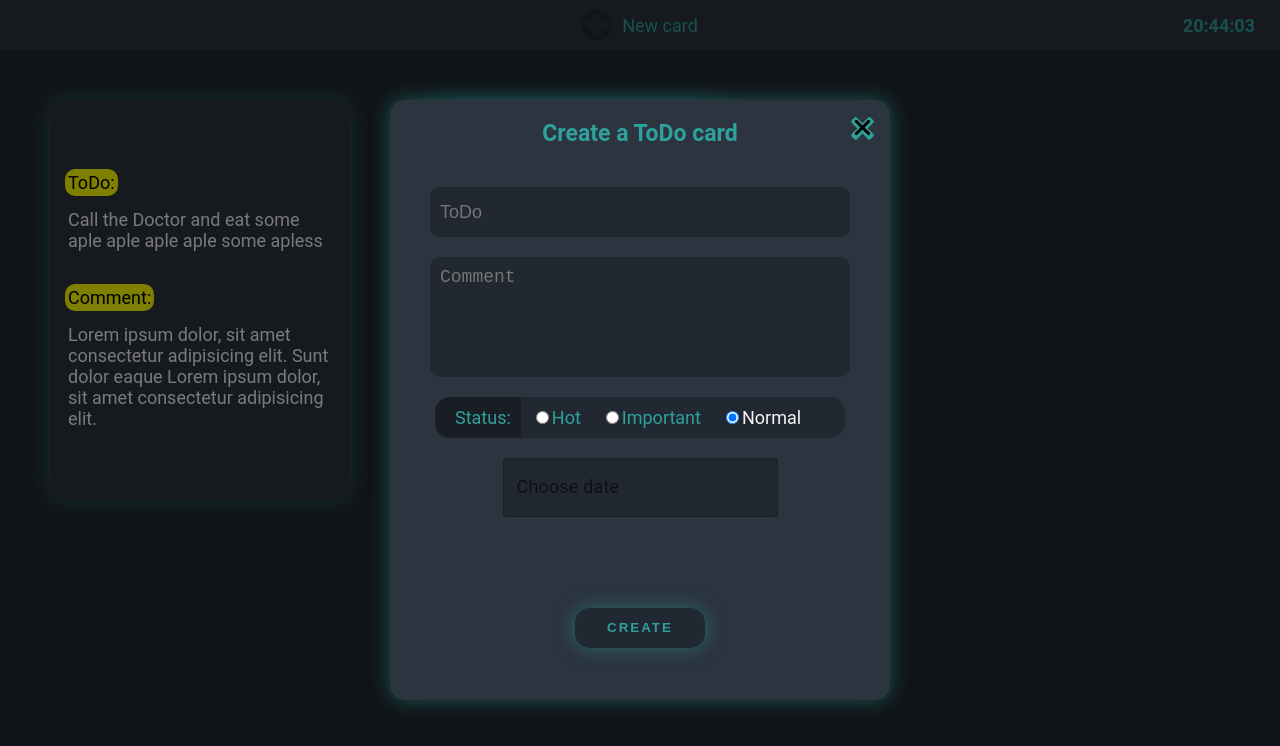
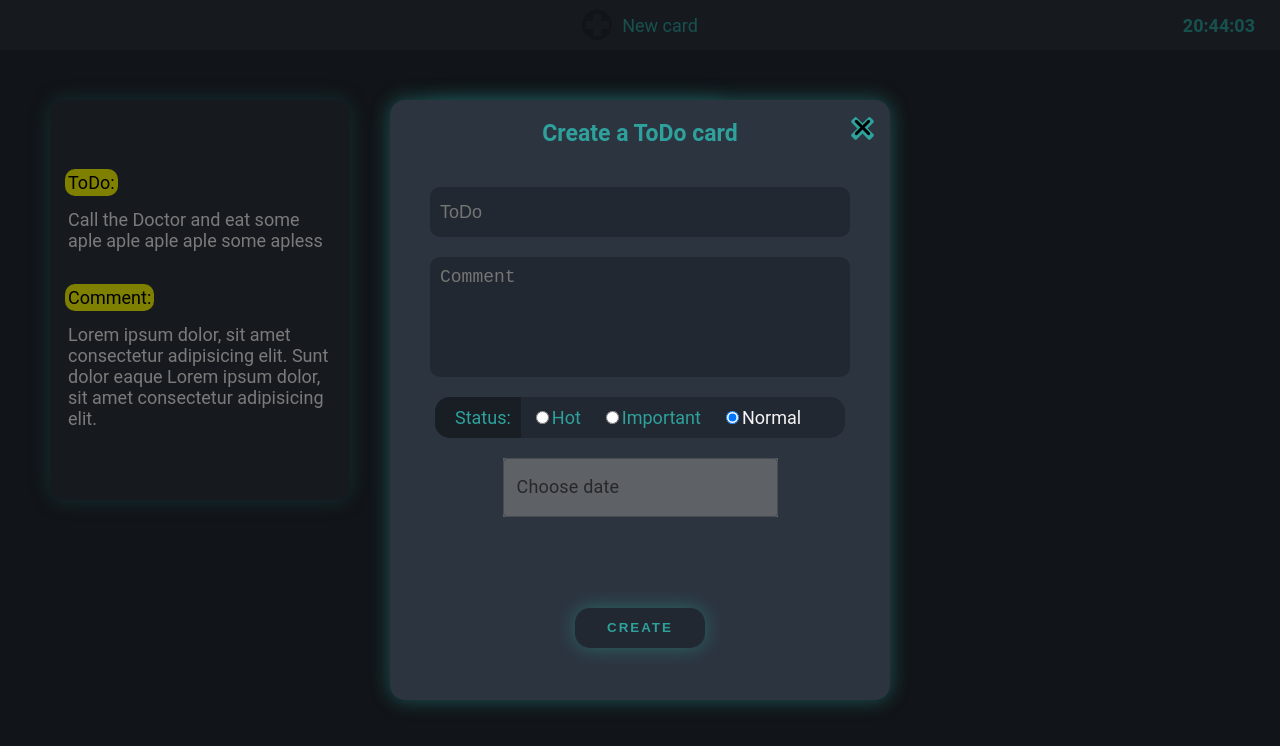
Before and after one commit to TonyNexis/ToDoBoardReactVite, a React (Vite) app: page / in a window 1280 px wide. Both pictures are taken after a click on the button "New card". Shown: the top 746 px of the page. Built offline with nearby package versions, Linux system fonts and the light colour scheme.

Commit message:
styles for dateTimePicker

```diff
--- a/package.json
+++ b/package.json
@@ -10,8 +10,6 @@
     "preview": "vite preview"
   },
   "dependencies": {
-    "@emotion/react": "^11.11.4",
-    "@emotion/styled": "^11.11.0",
     "@mui/material": "^5.15.11",
     "@mui/x-date-pickers": "^6.19.5",
     "@reduxjs/toolkit": "^2.2.1",
--- a/src/pages/FormAddCard/FormAddCard.module.scss
+++ b/src/pages/FormAddCard/FormAddCard.module.scss
@@ -109,11 +109,7 @@
 
 		.dateTimePicker {
 			margin-bottom: 20px;
-			background-color: $background_color;
-
-			&:focus {
-				background-color: red;
-			}
+			background-color:rgba(144, 144, 144, 0.5);
 		}
 
 		.submitButton {
```
